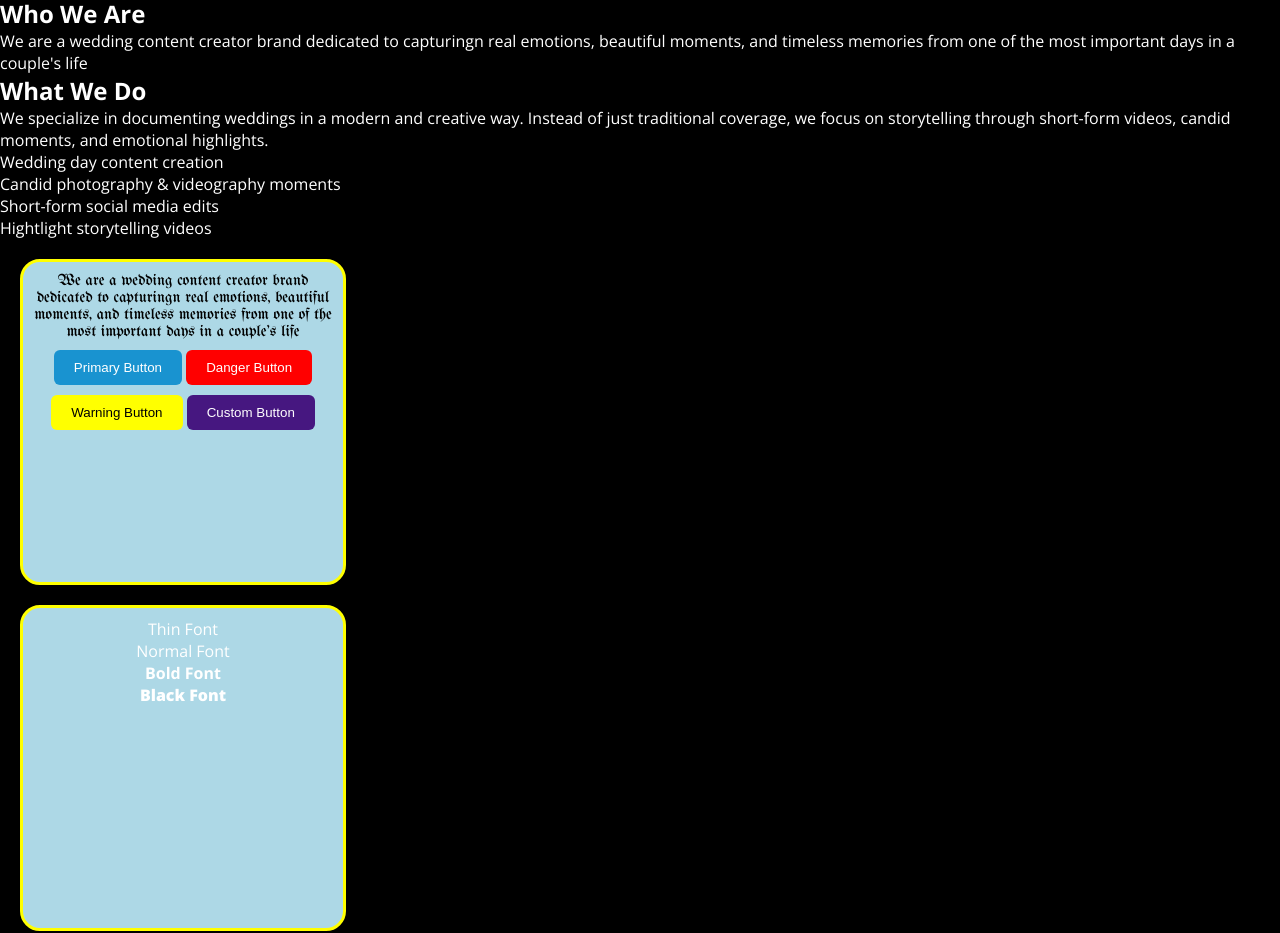
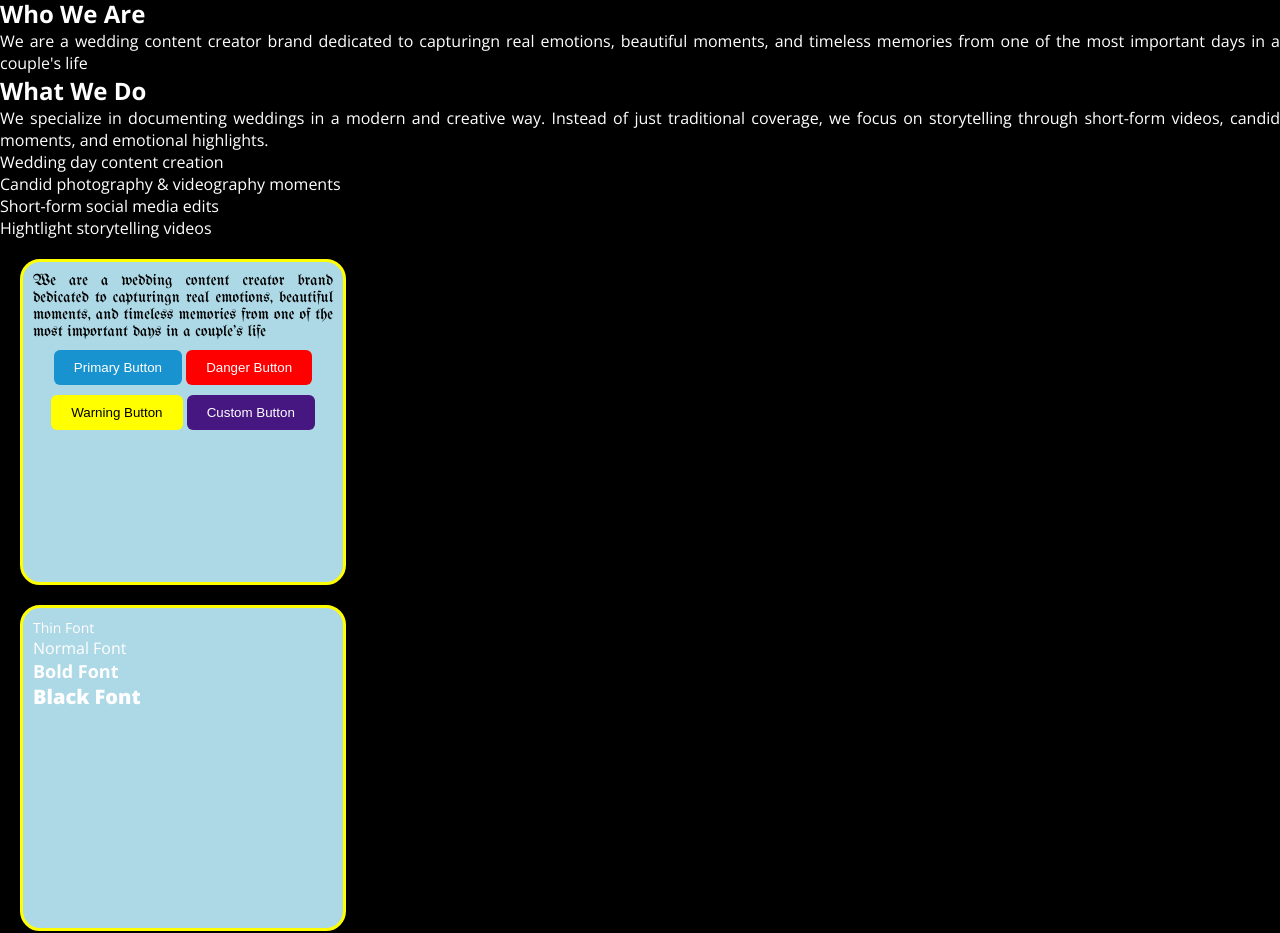
Before and after one commit to AbubakryMuhammad/Wedding-Content-Creator-Website, a plain HTML site: page about.html in a window 1280 px wide. Shown: the part 175-1108 px from the top of the page. Drawn offline with nearby package versions, Linux system fonts and the light colour scheme.

Commit message:
more typography and selector grouping

```diff
--- a/about.html
+++ b/about.html
@@ -11,9 +11,9 @@
     <header>
         <img src="Logo.JPEG" width="85px" height="90px">
         <nav>
-            <a href="index.html">Home</a>
+            <a class="no-highlight" href="index.html">Home</a>
             <a href="about.html">About</a>
-            <a href="service.html">Services</a>
+            <a class="no-highlight" href="service.html">Services</a>
             <a href="contact.html">Contact / Book Us</a>
         </nav>
     </header>
@@ -45,10 +45,10 @@
     </div>
 
     <div class="box">
-        <p class="thin">Thin Font</p>
-        <p class="normal">Normal Font</p>
-        <p class="bold">Bold Font</p>
-        <p class="black">Black Font</p>
+        <p class="thin text-sm">Thin Font</p>
+        <p class="normal text-normal">Normal Font</p>
+        <p class="bold text-lg">Bold Font</p>
+        <p class="black text-xl">Black Font</p>
     </div>
 
     <button class="btn">Click me</button>
--- a/style.css
+++ b/style.css
@@ -29,7 +29,16 @@
 .thin{
     font-weight: 300;
 }
-
+p {
+    text-align: justify;
+}
+p,a {
+    color:#ffffff;
+}
+a.no-highlight {
+    color: #ff0000;
+    text-decoration: none;
+}
 .normal{
     font-weight: 400;
 }
@@ -42,6 +51,27 @@
  .font-bold {
      font-weight: bold;
  }
+.text-sm{
+    font-size: 14px;
+}
+.text-xs{
+    font-size: 12px;
+}
+.text-normal{
+    font-size: 16px;
+}
+.text-lg{
+    font-size: 18px;
+}
+.text-xl{
+    font-size: 20px;
+}
+.text-2xl{
+    font-size: 22px;
+}
+.text-3xl{
+    font-size: 24px;
+}
 
  #free-wifi {
      border-color: blue;
```
